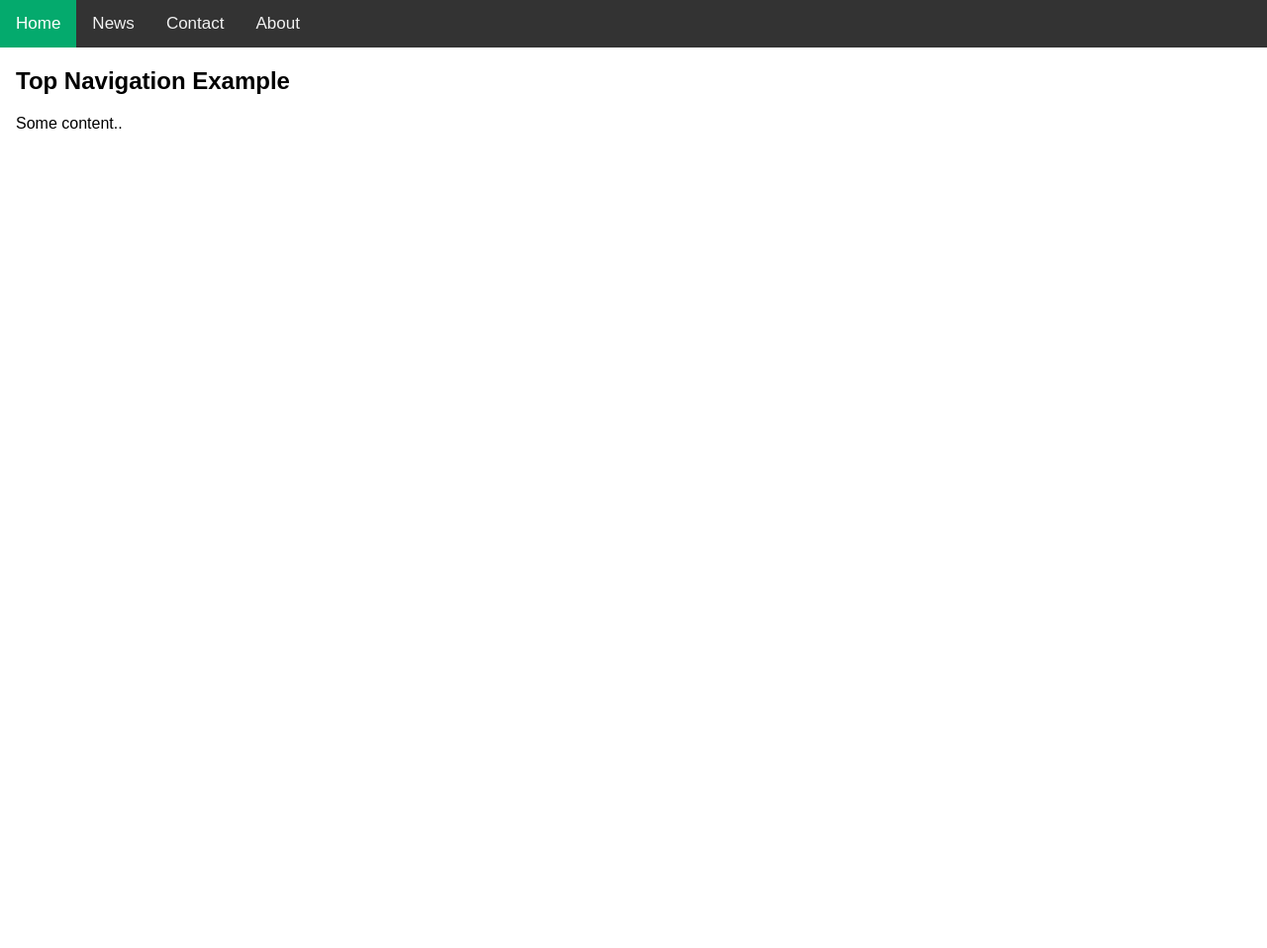
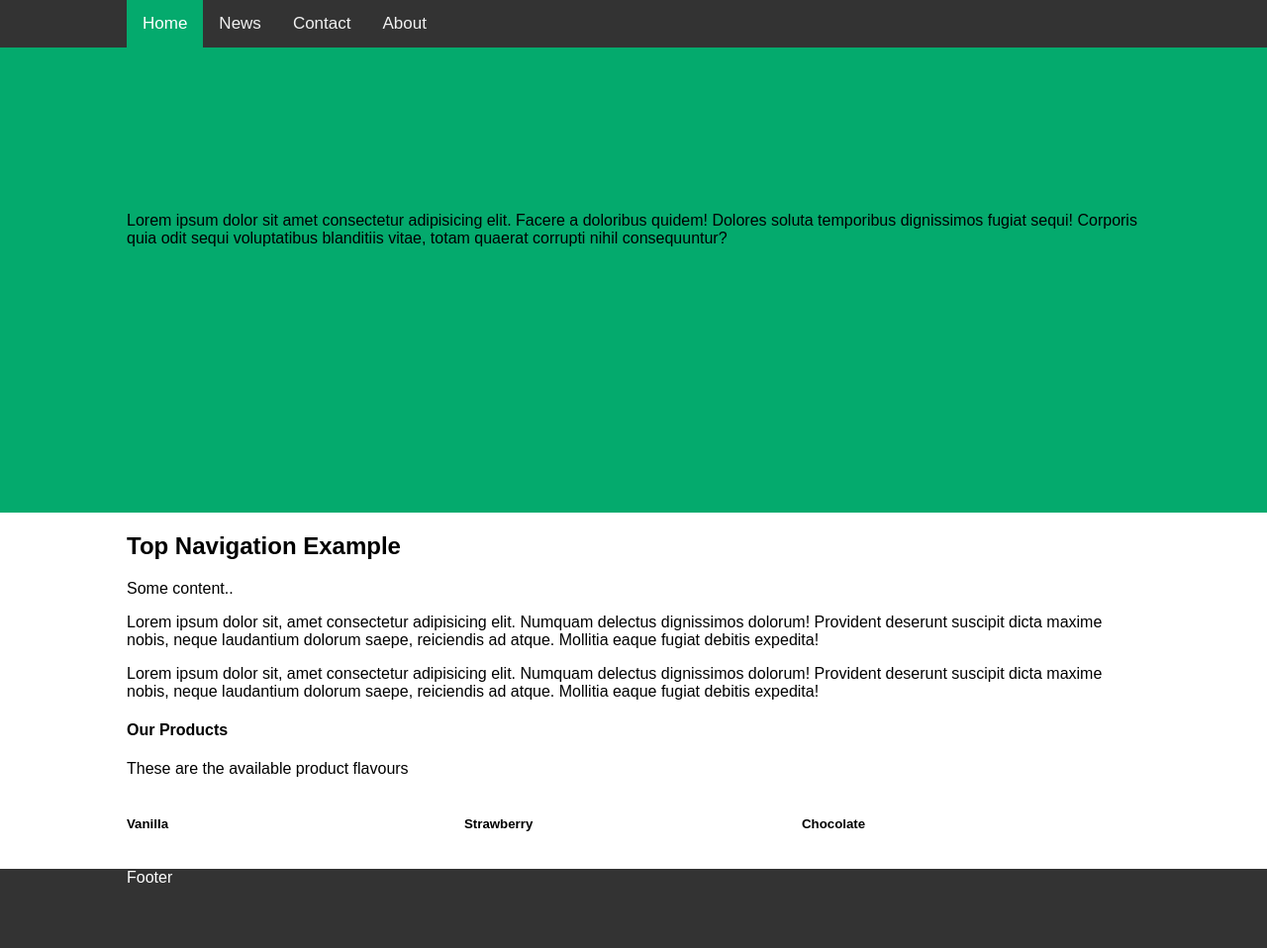
Before and after one commit to KayiiraGlenn/icebreeze, a plain HTML site: page index.html in a window 1280 px wide. Shown: the whole page at 99% size. Before the commit the page ends 800 px from the top, so only its background shows below. Drawn offline with Linux system fonts and the light colour scheme.

Commit message:
homepage update, footer addition

```diff
--- a/index.html
+++ b/index.html
@@ -8,17 +8,56 @@
 </head>
 <body>
 
+    <main>
         <div class="topnav">
+      <div class="container">
         <a class="active" href="#home">Home</a>
         <a href="#news">News</a>
         <a href="#contact">Contact</a>
         <a href="#about">About</a>
       </div>
+    </div>
+        <div class="jumbotron">
+            <div class="container">
+                <p>Lorem ipsum dolor sit amet consectetur adipisicing elit. Facere a doloribus quidem! Dolores soluta temporibus dignissimos fugiat sequi! Corporis quia odit sequi voluptatibus blanditiis vitae, totam quaerat corrupti nihil consequuntur?</p>
+            </div>
+        </div>
+        <div class="container">
 
-    <div style="padding-left:16px">
+
+
+            <div style="">
                 <h2>Top Navigation Example</h2>
                 <p>Some content..</p>
             </div>
+            <div style="">
+                <p>Lorem ipsum dolor sit, amet consectetur adipisicing elit. Numquam delectus dignissimos dolorum! Provident deserunt suscipit dicta maxime nobis, neque laudantium dolorum saepe, reiciendis ad atque. Mollitia eaque fugiat debitis expedita!</p>
+                <p>Lorem ipsum dolor sit, amet consectetur adipisicing elit. Numquam delectus dignissimos dolorum! Provident deserunt suscipit dicta maxime nobis, neque laudantium dolorum saepe, reiciendis ad atque. Mollitia eaque fugiat debitis expedita!</p>
 
+            </div>
+
+            <div class="home-updates">
+                <h4 >Our Products</h4>
+                <p>These are the available product flavours</p>
+                <div class="row">
+                    <div class="column">
+                        <h5>Vanilla</h5>
+                    </div>
+                    <div class="column">
+                        <h5>Strawberry</h5>
+                    </div>
+                    <div class="column">
+                        <h5>Chocolate</h5>
+                    </div>
+                </div>
+            </div>
+        </div>
+    </main>
+
+        <div class="footer">
+            <div class="container">
+                <p>Footer</p>
+            </div>
+        </div>
     </body>
 </html>
--- a/style.css
+++ b/style.css
@@ -2,7 +2,13 @@ body {
     margin: 0;
     font-family: Arial, Helvetica, sans-serif;
   }
-
+  main{
+    min-height: 90svh;
+  }
+  .container{
+    width: 80%;
+    margin:  0 auto;
+  }
   .topnav {
     overflow: hidden;
     background-color: #333;
@@ -26,3 +32,34 @@ body {
     background-color: #04AA6D;
     color: white;
   }
+
+  .jumbotron{
+    height: 40vh;
+    background-color: #04AA6D;
+    /* padding: 0; */
+    /* margin-top: -16px; */
+    padding-top: 150px;
+  }
+  .row {
+    display: flex;
+  }
+
+  .row:after {
+    content: "";
+    display: table;
+    clear: both;
+  }
+  .column {
+    float: left;
+    width: 33.3%;
+  }
+
+  .footer {
+    /* position: fixed; */
+    left: 0;
+    bottom: 0;
+    width: 100%;
+    background-color: #333;
+    color: white;
+    height: 10vh;
+ }
```
Lines whose indentation alone changed are shown as unchanged.
